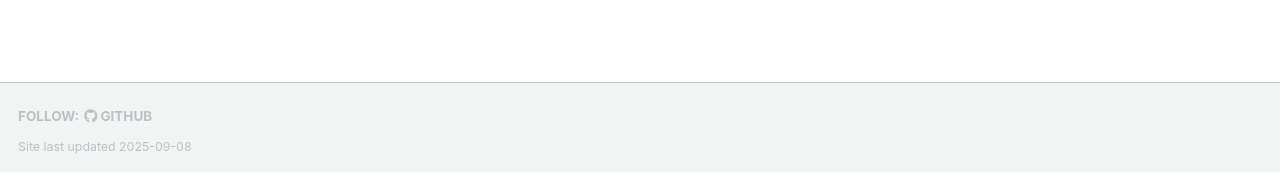
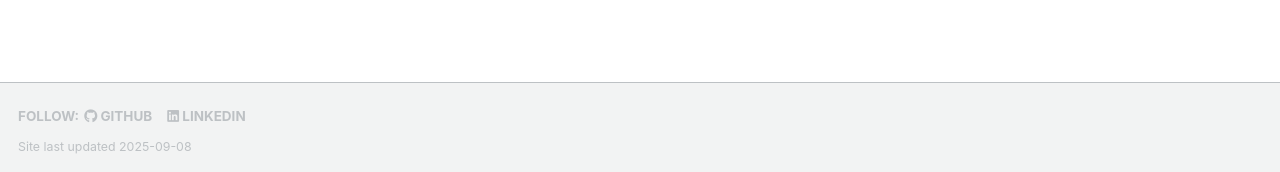
Before and after one commit to alinadevkota/Portfolio, a Jekyll site: the page built from _pages/about.md, in a window 1280 px wide and 1155 px high. Shown: the part 980-1152 px from the top of the window. Built offline with Jekyll 4.4.1, drawn with Linux system fonts in a browser that asks for light colours; some web fonts are replaced; a script that is not in the unit is left out.

```diff
--- a/_includes/footer.html
+++ b/_includes/footer.html
@@ -12,6 +12,9 @@
     {% if site.author.bitbucket %}
       <li><a href="http://bitbucket.org/{{ site.author.bitbucket }}"><i class="fab fa-bitbucket" aria-hidden="true"></i> Bitbucket</a></li>
     {% endif %}
+    {% if site.author.linkedin %}
+      <li><a href="http://linkedin.com/{{ site.author.linkedin }}"><i class="fab fa-linkedin" aria-hidden="true"></i> LinkedIn</a></li>
+    {% endif %}
   </ul>
 </div>
 {% endif %}
```
